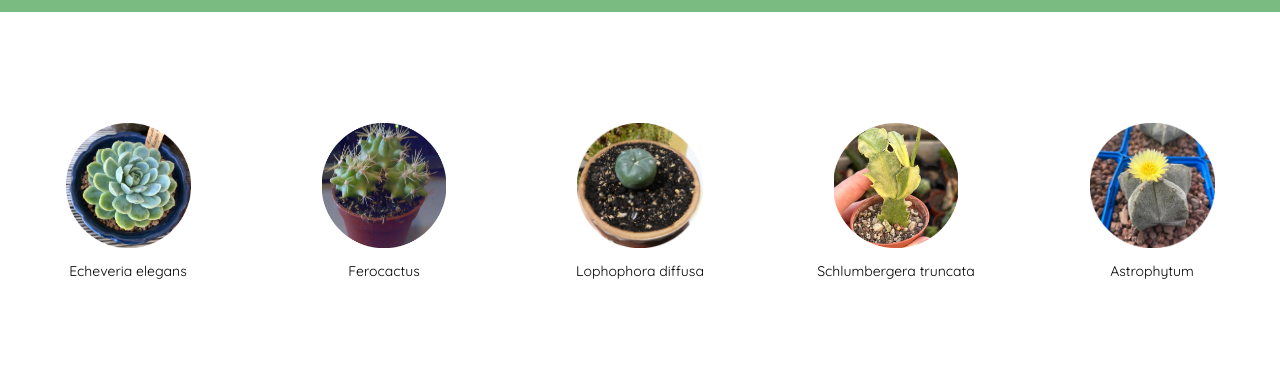
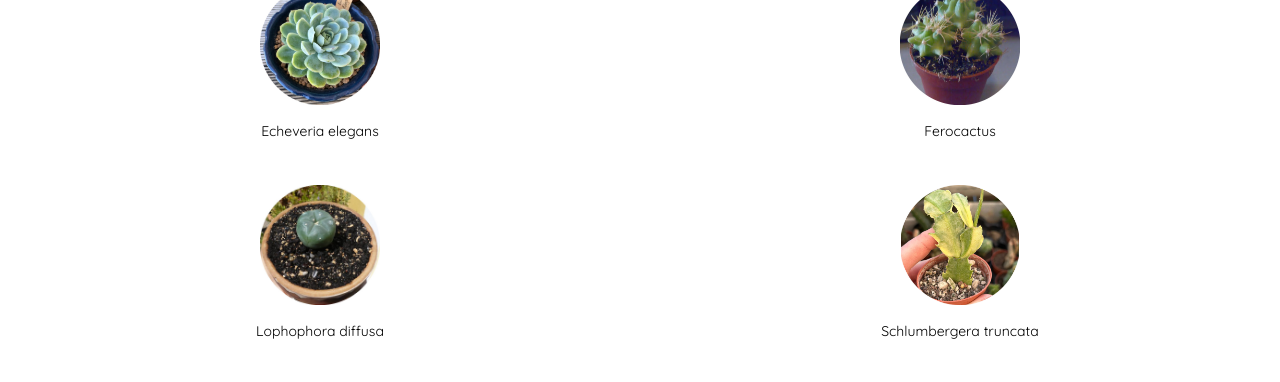
Before and after one commit to Lucas-Corrillo/cactus-life, a plain HTML site: page pages/nuestros-productos.html in a window 1280 px wide. Shown: the part 1490-1872 px from the top of the page. Drawn offline with Linux system fonts and the light colour scheme; a web font is replaced by a local one.

Commit message:
arreglo de header y nuestros productos responsive

```diff
--- a/SCSS/_footer.scss
+++ b/SCSS/_footer.scss
@@ -1,7 +1,9 @@
 /* inicio del footer */
 footer {
     background-color: $color-pagina;
-    @include tamanios (280px, 100%)
+    @include tamanios (280px, 100%);
+    display: grid;
+    align-items: center;
 }
 
 .footer-order {
--- a/SCSS/_header.scss
+++ b/SCSS/_header.scss
@@ -7,6 +7,7 @@ header {
 .nav-order {
     display: flex;
     justify-content: space-around;
+    /* flex-wrap: wrap; */
 }
 
 .nav-items {
@@ -26,10 +27,17 @@ header {
     justify-content: center;
     align-content: center;
 }
+
 .link {
     font-family: "Playwrite IS", cursive;
     text-decoration: none;
     color: whitesmoke;
 }
 
+.nav-mobile {
+    display: flex;
+    flex-direction: row;
+    justify-content: space-around;
+    width: 50%;
+}
 /* fin de header y nav */
--- a/SCSS/_mediaquerys.scss
+++ b/SCSS/_mediaquerys.scss
@@ -2,12 +2,17 @@
 @media only screen and (max-width: 420px) {
     /* nav bar */
     header {
-        @include tamanios (170px, 100%)
+        @include tamanios (185px, 100%)
+    }
+
+    .nav-mobile {
+        display: flex;
+        flex-direction: column;
     }
 
     .link-container {
         margin-top: 1px;
-        margin-bottom: 10px;
+        margin-bottom: 24px;
     }
 
     .link {
@@ -72,4 +77,64 @@
     }
 }
 
+/* nuestros productos */
+.imagen-contenido-contenedor {
+    @include tamanios (260px, 100%)
+}
+
+.iconos-contenedor {
+    grid-template-rows: 150px 50px 150px 50px 150px 50px;
+    grid-template-columns: 1fr 1fr;
+    margin-bottom: 50px;
+}
+
+.tamaño-icono-1 {
+    @include tamanios (120px, auto);
+}
+
+.tamaño-icono-2 {
+    @include tamanios (120px, auto);
+}
+
+.tamaño-icono-3 {
+    @include tamanios (120px, auto);
+}
+
+.tamaño-icono-4 {
+    @include tamanios (120px, auto);
+}
+
+.contenedor-icono-5 {
+    grid-column: span 2;
+}
+
+.tamaño-icono-5 {
+    @include tamanios (120px, auto);
+    grid-column: 1 / span 2;
+}
+
+.texto-icono-1 {
+    grid-column: 1 / span 1;
+    grid-row: 2;
+}
+
+.texto-icono-2 {
+    grid-column: 2 /span 1;
+    grid-row: 2;
+}
+
+.texto-icono-3 {
+    grid-column: 1 / span 1;
+    grid-row: 4;
+}
+
+.texto-icono-4 {
+    grid-column: 2 / span 1;
+    grid-row: 4;
+}
+
+.texto-icono-5 {
+    grid-column: 1 / span 2;
+    grid-row: 6;
+}
 /* fin de media querys */
--- a/SCSS/_nuestros-productos.scss
+++ b/SCSS/_nuestros-productos.scss
@@ -60,13 +60,65 @@
      align-items: center;
 }
 
-.tamaño-icono {
+.tamaño-icono-1 {
     /* border: blueviolet solid 1px; */
      height: 125px;
      width: auto;
 }
 
-.texto-icono {
+.tamaño-icono-2 {
+    /* border: blueviolet solid 1px; */
+     height: 125px;
+     width: auto;
+}
+
+.tamaño-icono-3 {
+    /* border: blueviolet solid 1px; */
+     height: 125px;
+     width: auto;
+}
+
+.tamaño-icono-4 {
+    /* border: blueviolet solid 1px; */
+     height: 125px;
+     width: auto;
+}
+
+.tamaño-icono-5 {
+    /* border: blueviolet solid 1px; */
+     height: 125px;
+     width: auto;
+}
+
+.texto-icono-1 {
+    /* border: blueviolet solid 1px; */
+    font-family: "Quicksand", sans-serif;
+    font-size: 14px;
+     align-self: self-start;
+}
+
+.texto-icono-2 {
+    /* border: blueviolet solid 1px; */
+    font-family: "Quicksand", sans-serif;
+    font-size: 14px;
+     align-self: self-start;
+}
+
+.texto-icono-3 {
+    /* border: blueviolet solid 1px; */
+    font-family: "Quicksand", sans-serif;
+    font-size: 14px;
+     align-self: self-start;
+}
+
+.texto-icono-4 {
+    /* border: blueviolet solid 1px; */
+    font-family: "Quicksand", sans-serif;
+    font-size: 14px;
+     align-self: self-start;
+}
+
+.texto-icono-5 {
     /* border: blueviolet solid 1px; */
     font-family: "Quicksand", sans-serif;
     font-size: 14px;
--- a/pages/nuestros-productos.html
+++ b/pages/nuestros-productos.html
@@ -41,20 +41,28 @@
 
             <div class="nav-order">
 
-                <div>
+                <div class="nav-mobile">
+
+                <div class="link-container">
                     <a class="link" href="./quienes-somos.html">¿Quiénes somos?</a>
                 </div>
 
-                <div>
-                    <a class="link" href="../index.html">Inicio</a>
+                <div class="link-container">
+                    <a class="link" href="#">Nuestros productos</a>
                 </div>
 
-                <div>
+                </div>
+
+                <div class="nav-mobile">
+
+                <div class="link-container">
                     <a class="link" href="./comprar.html">Compra aquí</a>
                 </div>
 
-                <div>
+                <div class="link-container">
                     <a class="link" href="./asistencia.html">Contáctanos</a>
+                </div>
+
                 </div>
 
             </div>
@@ -165,51 +173,51 @@
 
                 <div>
                     <a href="./comprar.html">
-                        <img class="tamaño-icono" src="../media/icono1.jpg" alt="Echeveria elegans">
+                        <img class="tamaño-icono-1" src="../media/icono1.jpg" alt="Echeveria elegans">
                     </a>
                 </div>
 
                 <div>
                     <a href="./comprar.html">
-                        <img class="tamaño-icono" src="../media/icono2.jpg" alt="Ferocactus">
+                        <img class="tamaño-icono-2" src="../media/icono2.jpg" alt="Ferocactus">
                     </a>
                 </div>
 
                 <div>
                     <a href="./comprar.html">
-                        <img class="tamaño-icono" src="../media/icono3.jpg" alt="Lophophora diffusa">
+                        <img class="tamaño-icono-3" src="../media/icono3.jpg" alt="Lophophora diffusa">
                     </a>
                 </div>
 
                 <div>
                     <a href="./comprar.html">
-                        <img class="tamaño-icono" src="../media/icono4.jpg" alt="Schlumbergera truncata">
+                        <img class="tamaño-icono-4" src="../media/icono4.jpg" alt="Schlumbergera truncata">
                     </a>
                 </div>
 
-                <div>
+                <div class="contenedor-icono-5">
                     <a href="./comprar.html">
-                        <img class="tamaño-icono" src="../media/icono5.jpg" alt="Astrophytum">
+                        <img class="tamaño-icono-5" src="../media/icono5.jpg" alt="Astrophytum">
                     </a>
                 </div>
 
-                <div class="texto-icono">
+                <div class="texto-icono-1">
                     Echeveria elegans
                 </div>
 
-                <div class="texto-icono">
+                <div class="texto-icono-2">
                     Ferocactus
                 </div>
 
-                <div class="texto-icono">
+                <div class="texto-icono-3">
                     Lophophora diffusa
                 </div>
 
-                <div class="texto-icono">
+                <div class="texto-icono-4">
                     Schlumbergera truncata
                 </div>
 
-                <div class="texto-icono">
+                <div class="texto-icono-5">
                     Astrophytum
                 </div>
 
```
Also changed, not shown: pages/asistencia.html (+13 -5 lines), pages/comprar.html (+13 -5 lines), pages/quienes-somos.html (+13 -5 lines), CSS/styles.css, 1 other file.
